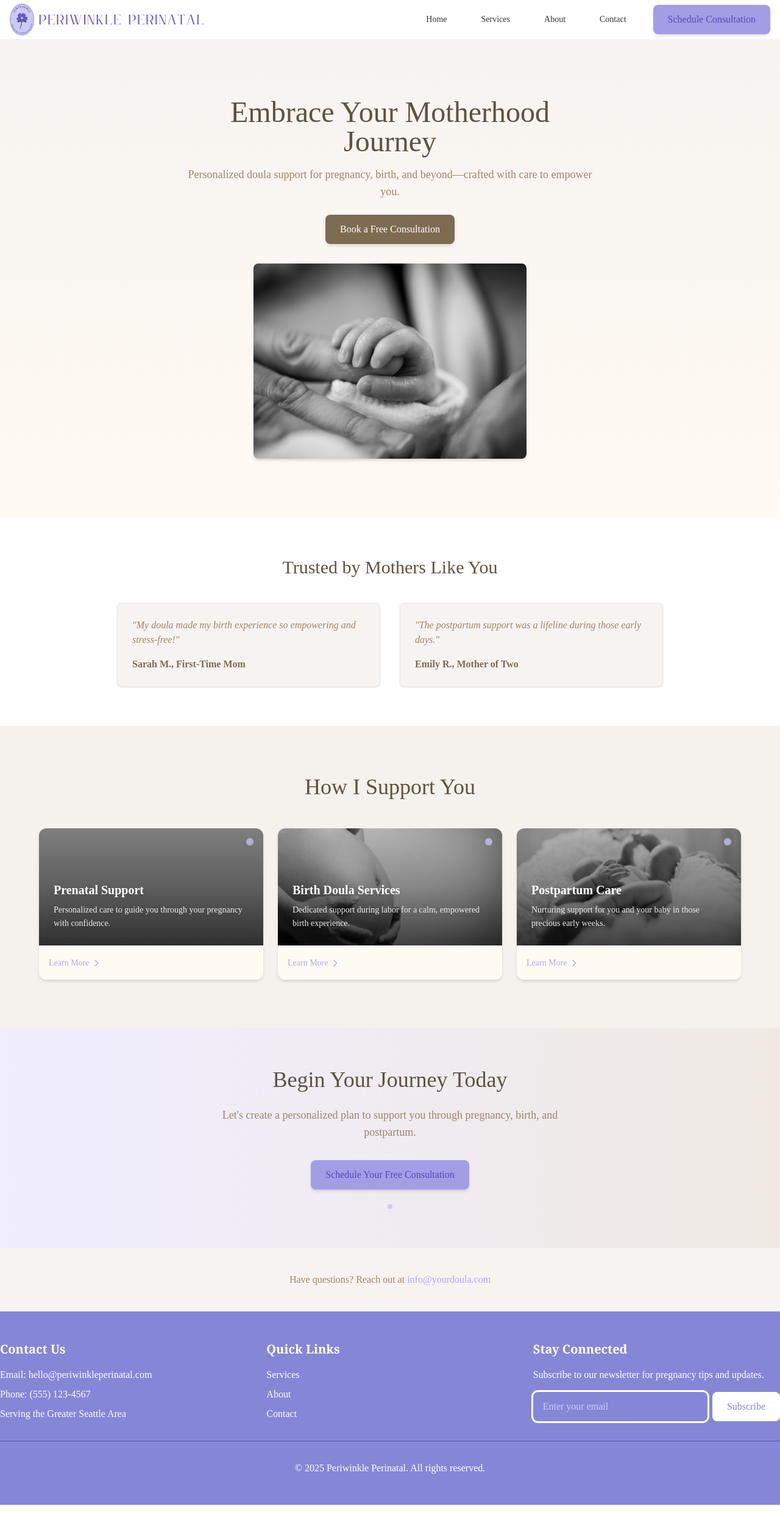
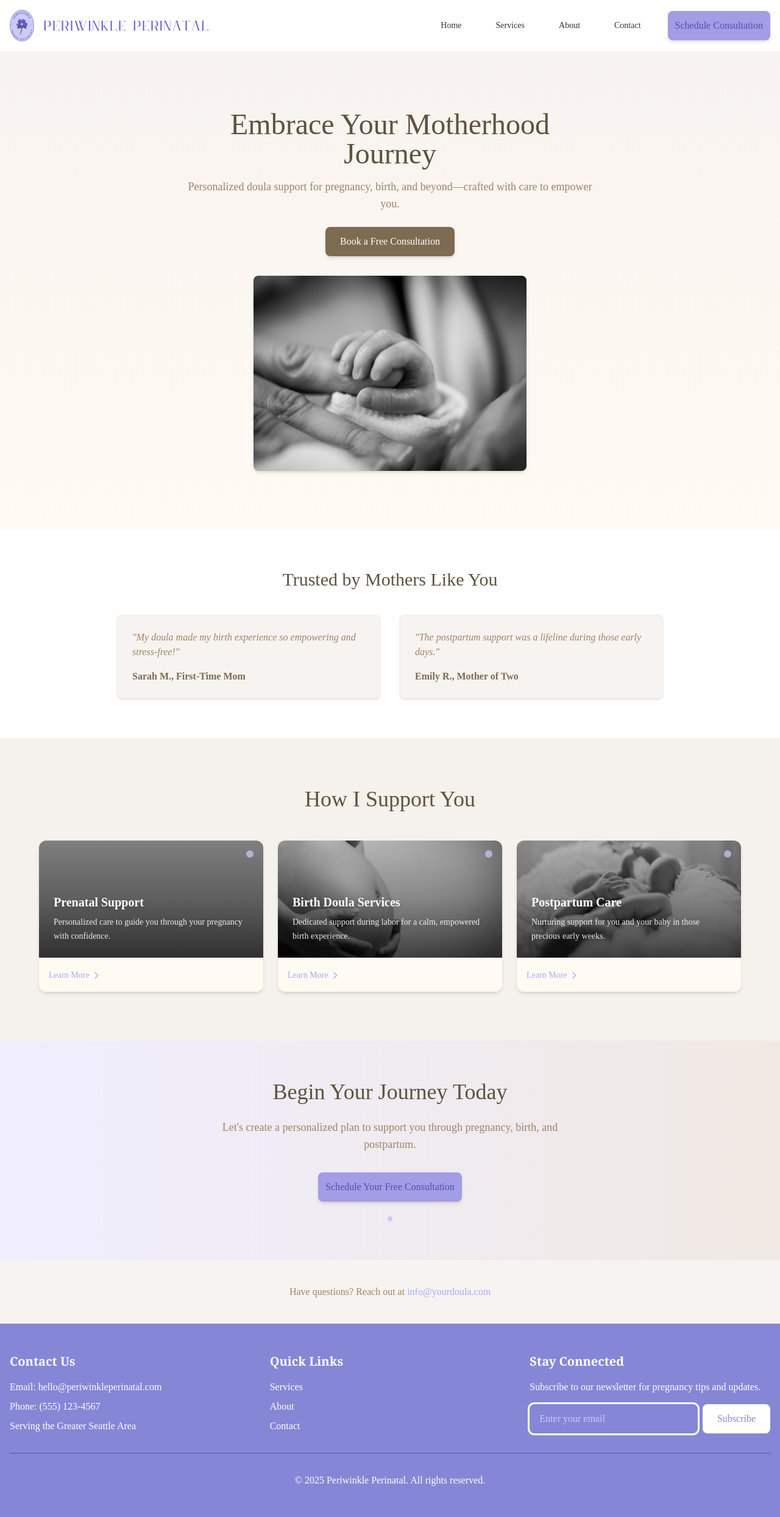
Before and after one commit to fredschuck/periwinkle-perinatal, a React (Vite) app: page / in a window 1280 px wide. Shown: the whole page at 61% size. Built offline with nearby package versions, Linux system fonts and the light colour scheme; grey boxes are pictures that could not be loaded; a web font is replaced by a local one.

Commit message:
Changed styling

```diff
--- a/src/components/Footer.tsx
+++ b/src/components/Footer.tsx
@@ -2,7 +2,7 @@ import { Link } from "react-router-dom";
 
 const Footer = () => {
   return (
-    <footer className="bg-periwinkle-900 text-off-white-100">
+    <footer className="bg-periwinkle-900 text-off-white-100 px-4">
       <div className="container mx-auto py-12">
         <div className="grid grid-cols-1 md:grid-cols-3 gap-8">
           {/* Contact Information */}
--- a/src/components/Navbar.tsx
+++ b/src/components/Navbar.tsx
@@ -13,9 +13,9 @@ const Navbar = () => {
   ];
 
   return (
-    <nav className="bg-off-white-100 shadow-sm">
+    <nav className="sticky top-0 z-50 bg-off-white-100 shadow-sm md:relative md:z-auto">
       <div className="container mx-auto px-4">
-        <div className="flex justify-between items-center h-16">
+        <div className="flex justify-between items-center py-4">
           <div className="flex-shrink-0 min-w-0">
             <Link
               to="/"
@@ -24,7 +24,7 @@ const Navbar = () => {
               <img
                 src="/6.png"
                 alt="Periwinkle Perinatal Logo"
-                className="w-10 mr-2"
+                className="w-8 sm:w-10 mr-2 sm:mr-4"
               />
               <span className="hidden sm:inline">Periwinkle Perinatal</span>
               <span className="sm:hidden text-xl tracking-widest">
--- a/src/index.css
+++ b/src/index.css
@@ -87,7 +87,7 @@ body {
 }
 
 .btn-primary {
-  @apply bg-light-purple-300 text-light-purple-700 hover:bg-light-purple-500 hover:text-white focus:ring-4 focus:ring-periwinkle-300 shadow-md hover:shadow-lg transform hover:-translate-y-0.5;
+  @apply bg-light-purple-500 p-3 sm:bg-light-purple-300 sm:text-light-purple-700 text-white hover:bg-light-purple-500 hover:text-white focus:ring-4 focus:ring-periwinkle-300 shadow-md hover:shadow-lg transform hover:-translate-y-0.5;
 }
 
 .btn-secondary {
```
